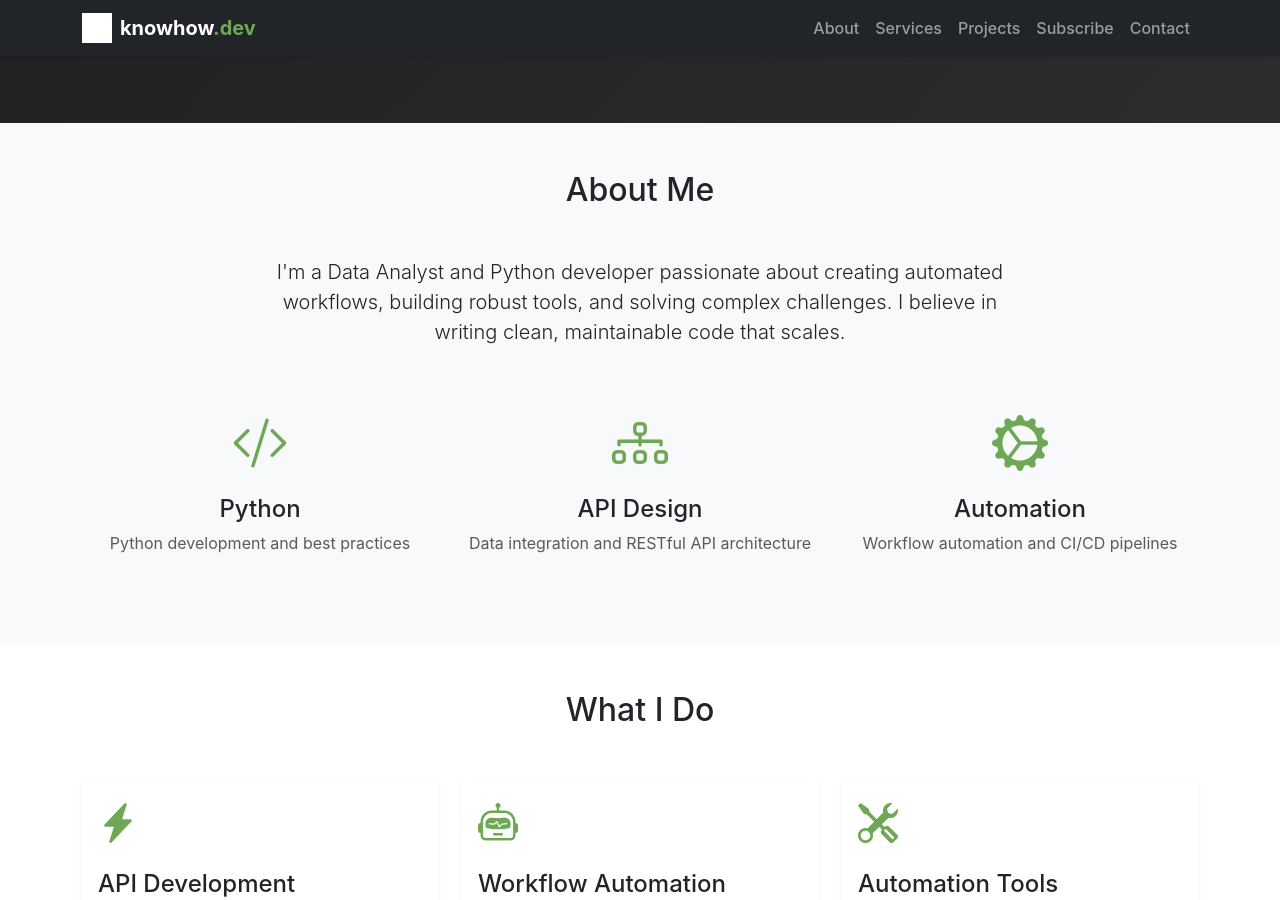
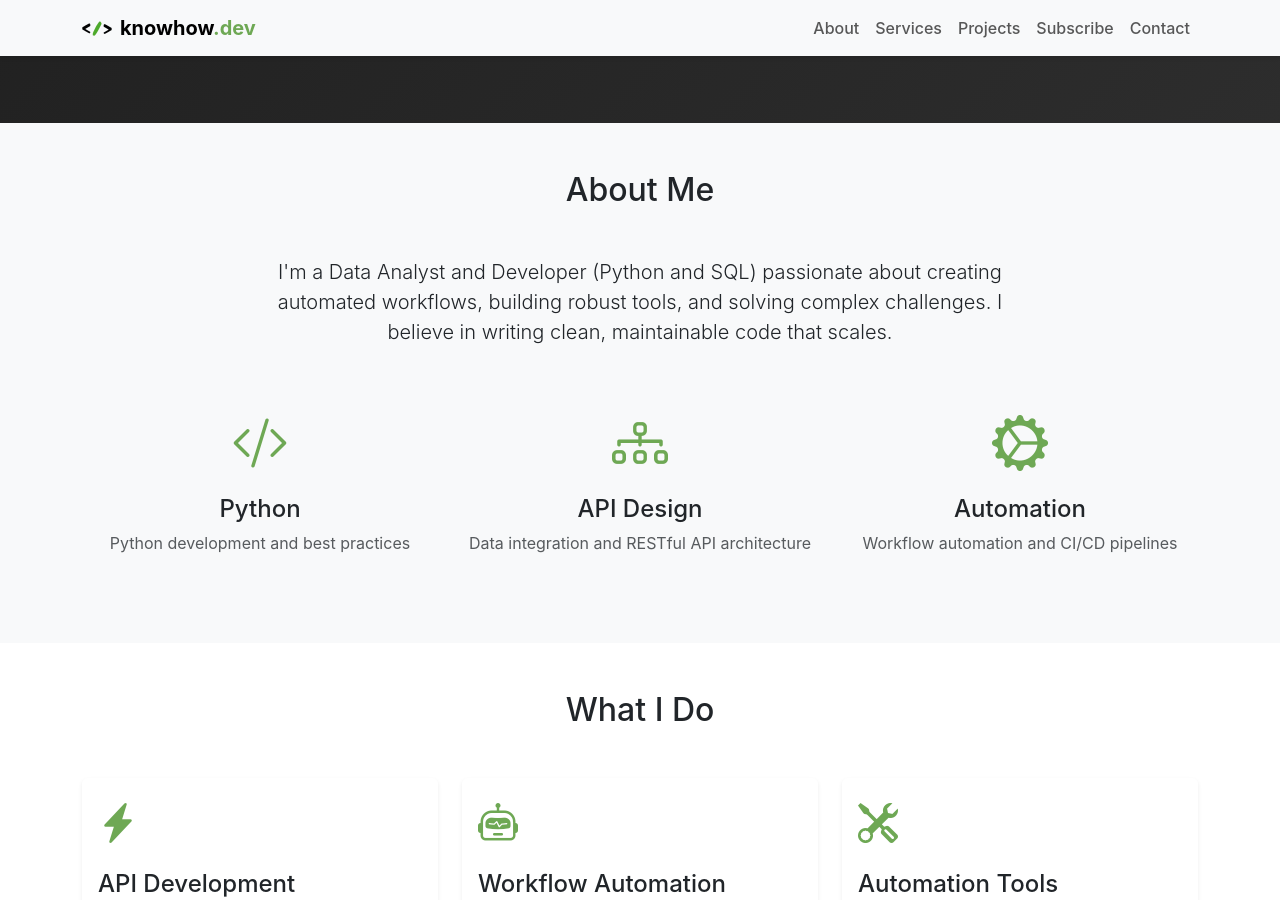
Before and after one commit to atarkowska/atarkowska.github.io, a Jekyll site: the page built from index.html, in a window 1280 px wide and 900 px high, scrolled down 913 px. Built offline with Jekyll 4.4.1, drawn with Linux system fonts in a browser that asks for light colours.

Commit message:
update styles and text

```diff
--- a/_layouts/default.html
+++ b/_layouts/default.html
@@ -15,16 +15,16 @@
 </head>
 <body>
     <!-- Navigation -->
-    <nav class="navbar navbar-expand-lg navbar-dark bg-dark fixed-top">
+    <nav class="navbar navbar-expand-lg navbar-light bg-light fixed-top">
         <div class="container">
+            <img src="/assets/images/logo.png" alt="knowhow.dev" width="30" class="me-2">
             <a class="navbar-brand d-flex align-items-center" href="/">
-                <img src="/assets/images/logo.png" alt="knowhow.dev" height="30" class="me-2">
                 <span class="fw-bold">knowhow<span class="text-success">.dev</span></span>
             </a>
             <button class="navbar-toggler" type="button" data-bs-toggle="collapse" data-bs-target="#navbarNav">
                 <span class="navbar-toggler-icon"></span>
             </button>
-            <div class="collapse navbar-collapse" id="navbarNav">
+            <div class="collapse navbar-collapse text-black " id="navbarNav">
                 <ul class="navbar-nav ms-auto">
                     <li class="nav-item">
                         <a class="nav-link" href="#about">About</a>
--- a/index.html
+++ b/index.html
@@ -41,7 +41,7 @@ title: Home
         <div class="row">
             <div class="col-lg-8 mx-auto">
                 <p class="lead text-center">
-                    I'm a Data Analyst and Python developer passionate about
+                    I'm a Data Analyst and Developer (Python and SQL) passionate about
                     creating automated workflows, building robust tools,
                     and solving complex challenges. I believe in writing clean,
                     maintainable code that scales.
```
Also changed, not shown: assets/images/logo.png.
